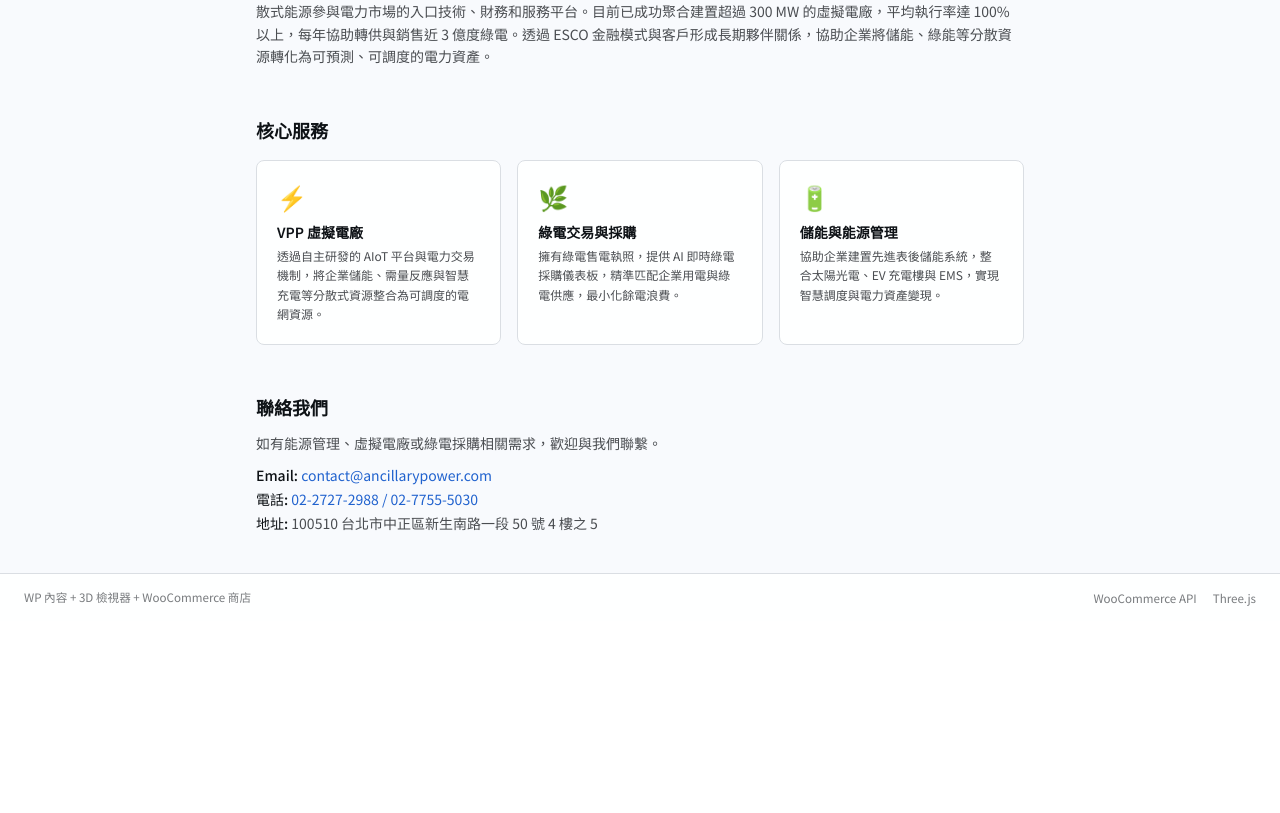
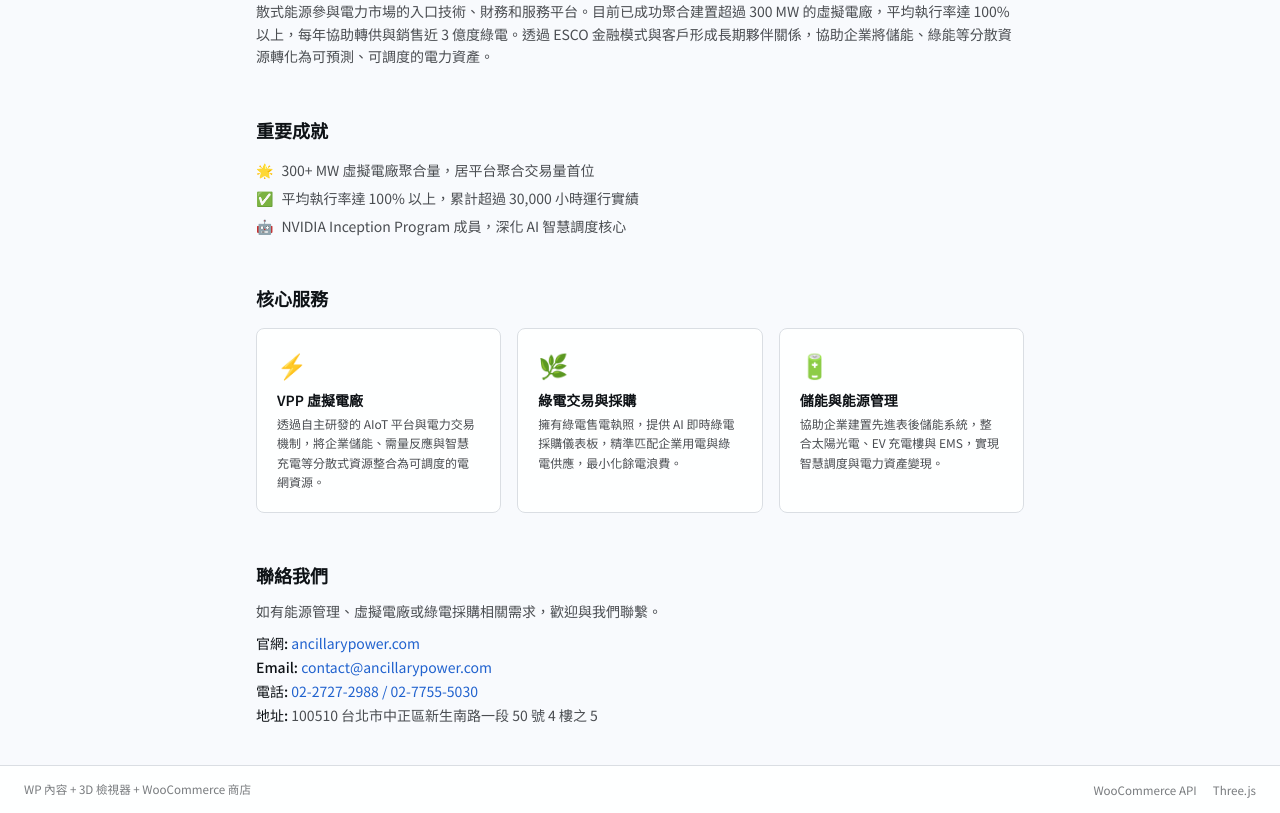
Before and after one commit to ancillarypower/official-site, a React (Vite) app: page /about in a window 1280 px wide. Shown: the part 447-1260 px from the top of the page. Before the commit the page ends 1068 px from the top, so only its background shows below. Built offline with nearby package versions, Linux system fonts and the light colour scheme; no server answers.

Commit message:
feat(pages): add highlights section, website link to AboutPage

```diff
--- a/src/pages/AboutPage.tsx
+++ b/src/pages/AboutPage.tsx
@@ -1,4 +1,10 @@
 import { useI18n } from "@/context/I18nContext";
+
+const HIGHLIGHTS = [
+  { icon: "\ud83c\udf1f", key: "about_highlight_vpp" },
+  { icon: "\u2705", key: "about_highlight_dispatch" },
+  { icon: "\ud83e\udd16", key: "about_highlight_nvidia" },
+] as const;
 
 const SERVICES = [
   {
@@ -41,6 +47,21 @@ export default function AboutPage() {
         </p>
       </section>
 
+      {/* Highlights */}
+      <section className="space-y-4">
+        <h2 className="text-lg font-semibold">
+          {t("about_highlights_title")}
+        </h2>
+        <ul className="space-y-2">
+          {HIGHLIGHTS.map(({ icon, key }) => (
+            <li key={key} className="flex items-start gap-2 text-sm">
+              <span aria-hidden="true">{icon}</span>
+              <span className="text-secondary">{t(key)}</span>
+            </li>
+          ))}
+        </ul>
+      </section>
+
       {/* Services */}
       <section className="space-y-4">
         <h2 className="text-lg font-semibold">
@@ -81,6 +102,19 @@ export default function AboutPage() {
         <div className="space-y-1 text-sm">
           <p>
             <span className="font-medium">
+              {t("about_website_label")}:
+            </span>{" "}
+            <a
+              href={t("about_website_value")}
+              target="_blank"
+              rel="noopener noreferrer"
+              className="text-accent hover:underline"
+            >
+              ancillarypower.com
+            </a>
+          </p>
+          <p>
+            <span className="font-medium">
               {t("about_email_label")}:
             </span>{" "}
             <a
@@ -94,12 +128,9 @@ export default function AboutPage() {
             <span className="font-medium">
               {t("about_phone_label")}:
             </span>{" "}
-            <a
-              href={`tel:${t("about_phone_value")}`}
-              className="text-accent hover:underline"
-            >
+            <span className="text-accent">
               {t("about_phone_value")}
-            </a>
+            </span>
           </p>
           <p>
             <span className="font-medium">
```
